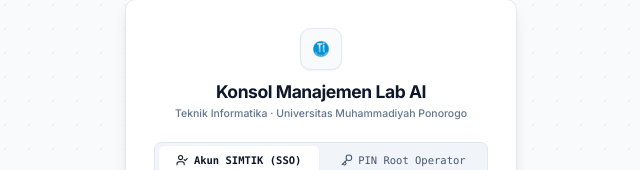
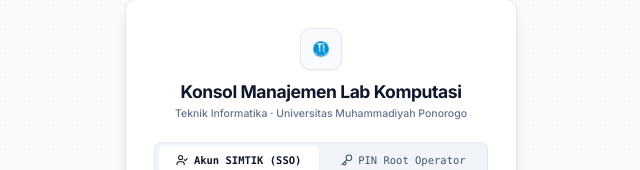
Before and after one commit to PrasetyaRiski/Dashboard_workstation_LAB-UMPO, a React (Vite) app in the folder frontend/: page / in a window 1280 px wide. Shown: the part 151-321 px from the top of the page, without its empty margins (319-959 px from the left). Built offline with nearby package versions, Linux system fonts and the light colour scheme.

Commit message:
chore(frontend): update login title to Konsol Manajemen Lab Komputasi

```diff
--- a/frontend/src/components/LoginView.jsx
+++ b/frontend/src/components/LoginView.jsx
@@ -82,7 +82,7 @@ export default function LoginView({ onLoginSuccess }) {
 
           <div>
             <h1 className="font-sans font-bold text-lg sm:text-xl text-slate-900 tracking-tight">
-              Konsol Manajemen Lab AI
+              Konsol Manajemen Lab Komputasi
             </h1>
             <p className="text-xs text-slate-500 font-medium mt-0.5">
               Teknik Informatika · Universitas Muhammadiyah Ponorogo
```
Also changed, not shown: 2 other files (tests, documents, lock files or other folders).
